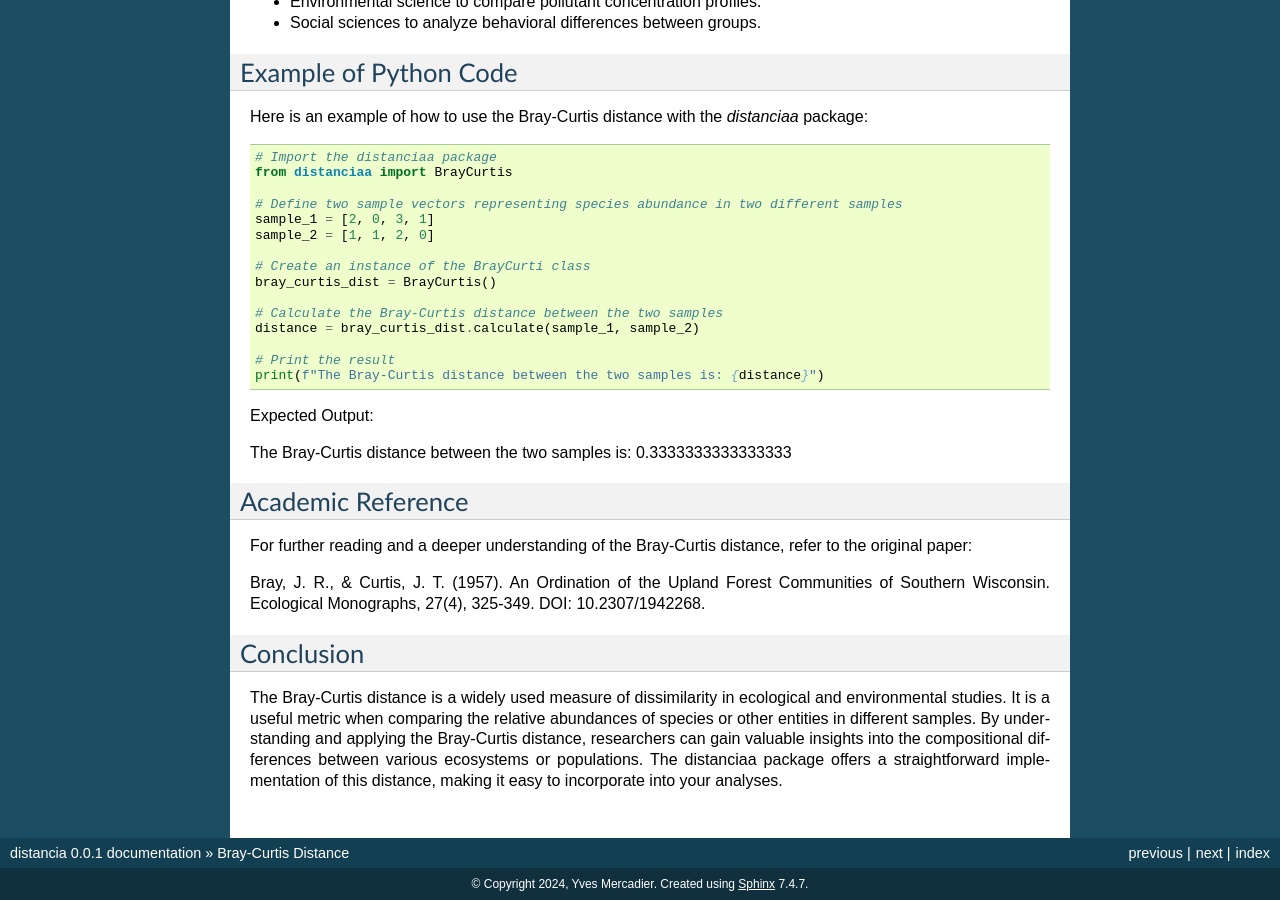
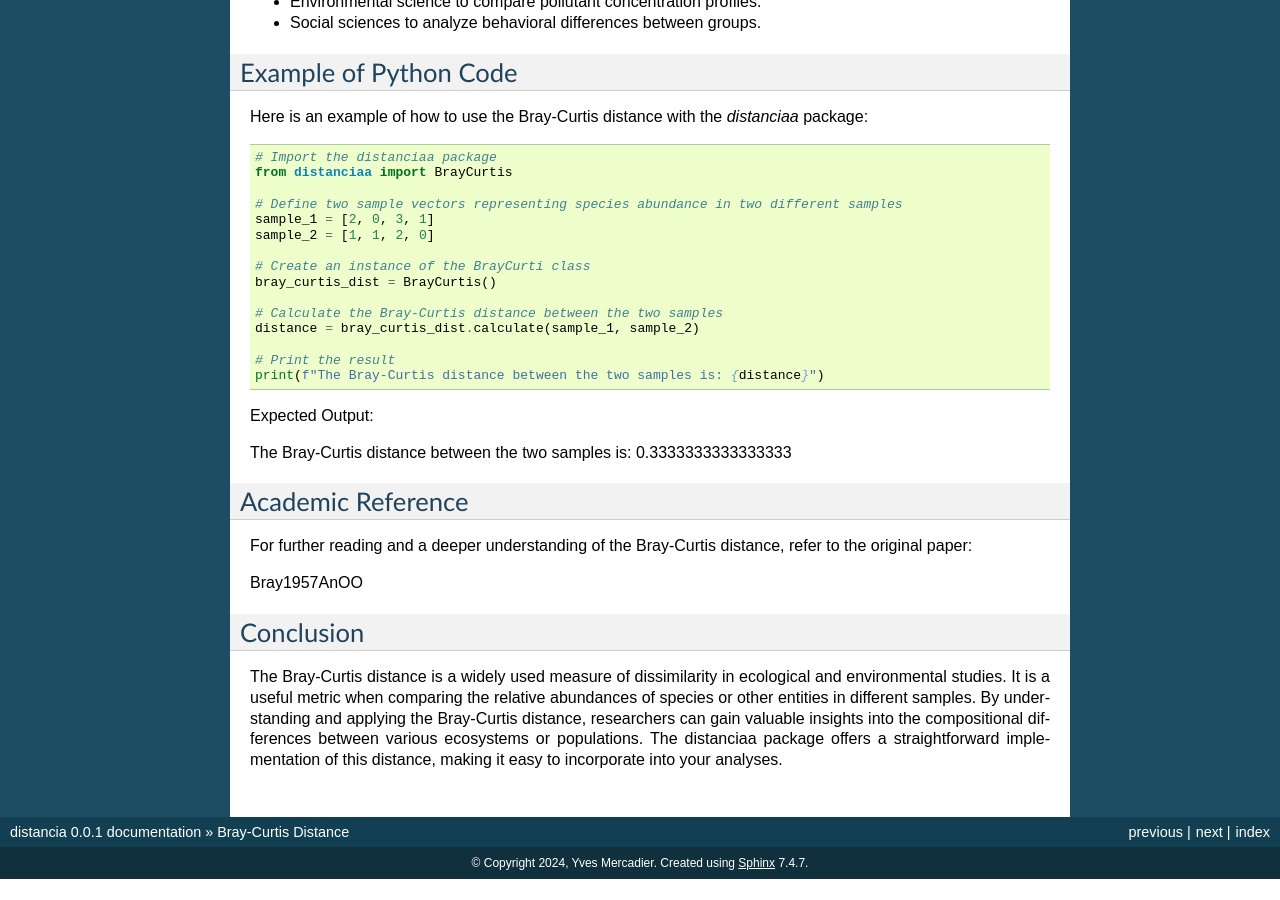
Before and after one commit to ym001/distancia, a Sphinx documentation site: the page built from docs/BrayCurtis.rst, in a window 1280 px wide and 900 px high, scrolled down 809 px. Built offline with Sphinx 7.4.7, drawn with Linux system fonts in a browser that asks for light colours; pages that are not in the unit, such as notebooks, are missing from menus; after the commit the page ends 1688 px from its top, so only the background shows below that.

Commit message:
Update BrayCurtis.rst

```diff
--- a/docs/BrayCurtis.rst
+++ b/docs/BrayCurtis.rst
@@ -68,7 +68,7 @@ Academic Reference
 
 For further reading and a deeper understanding of the Bray-Curtis distance, refer to the original paper:
 
-Bray, J. R., & Curtis, J. T. (1957). An Ordination of the Upland Forest Communities of Southern Wisconsin. Ecological Monographs, 27(4), 325-349. DOI: 10.2307/1942268.
+Bray1957AnOO
 
 Conclusion
 ----------
```
